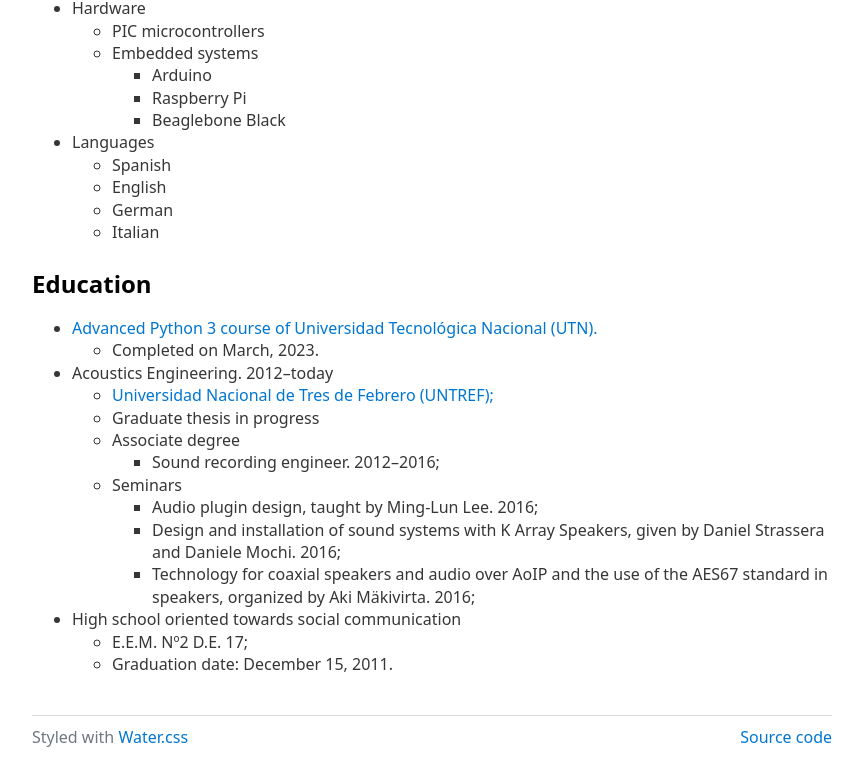
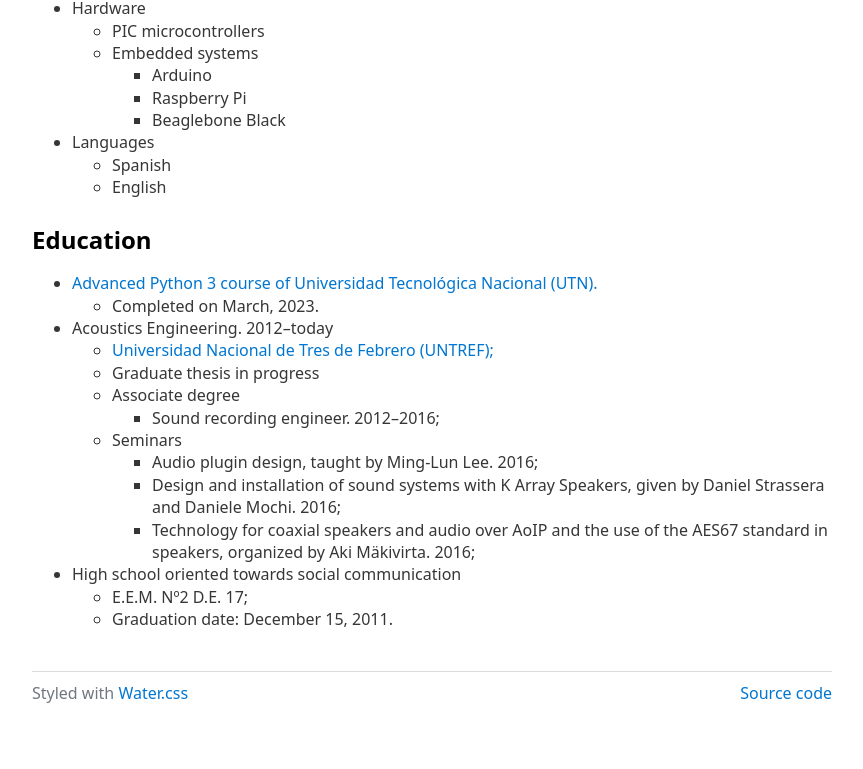
Before and after one commit to fbosio/fbosio.github.io, a plain HTML site: page index.html in a window 1280 px wide. Shown: the part 1423-2192 px from the top of the page, without its empty margins (208-1071 px from the left). After the commit the page ends 2147 px from the top, so only its background shows below. Drawn offline with Linux system fonts and the light colour scheme.

Commit message:
Remove languages I don't speak that much

```diff
--- a/index.html
+++ b/index.html
@@ -85,7 +85,6 @@
                 </li>
             </ul>
 
-
             <li>
                 Web
                 <ul>
@@ -131,8 +130,6 @@
                 <ul>
                     <li>Spanish</li>
                     <li>English</li>
-                    <li>German</li>
-                    <li>Italian</li>
                 </ul>
             </li>
         </ul>
```
